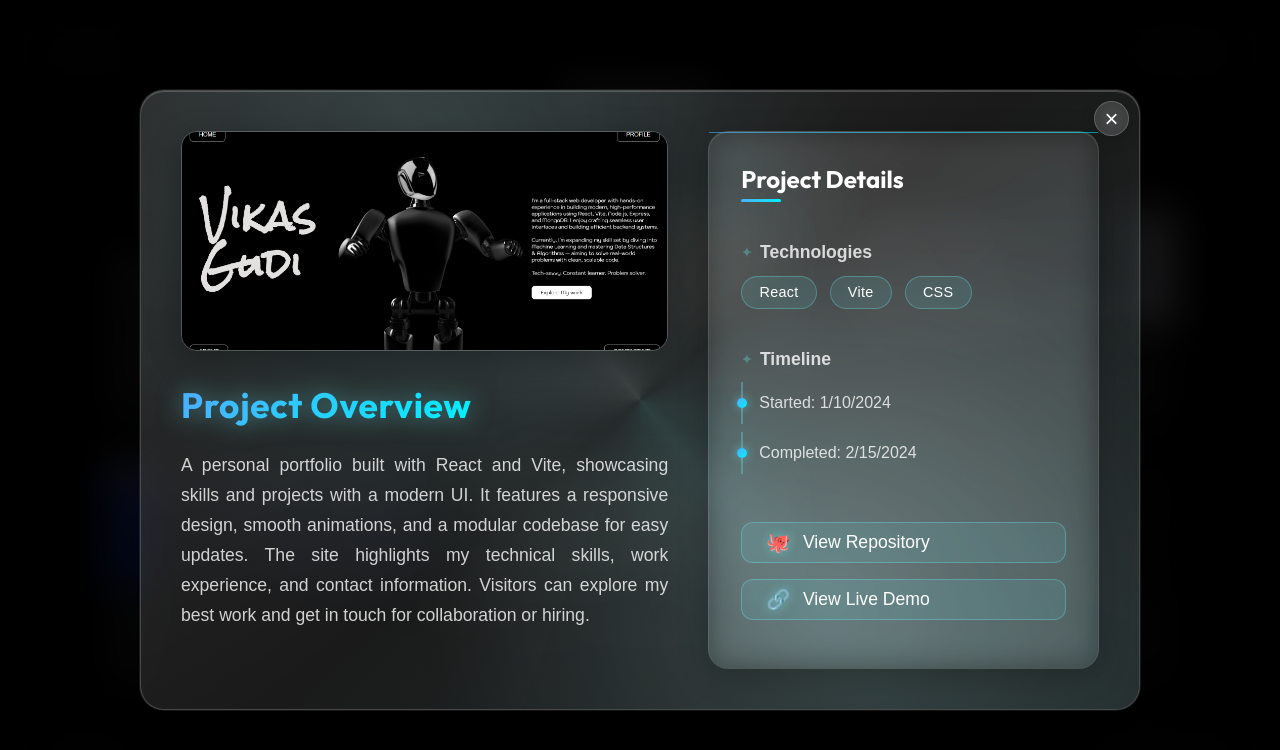
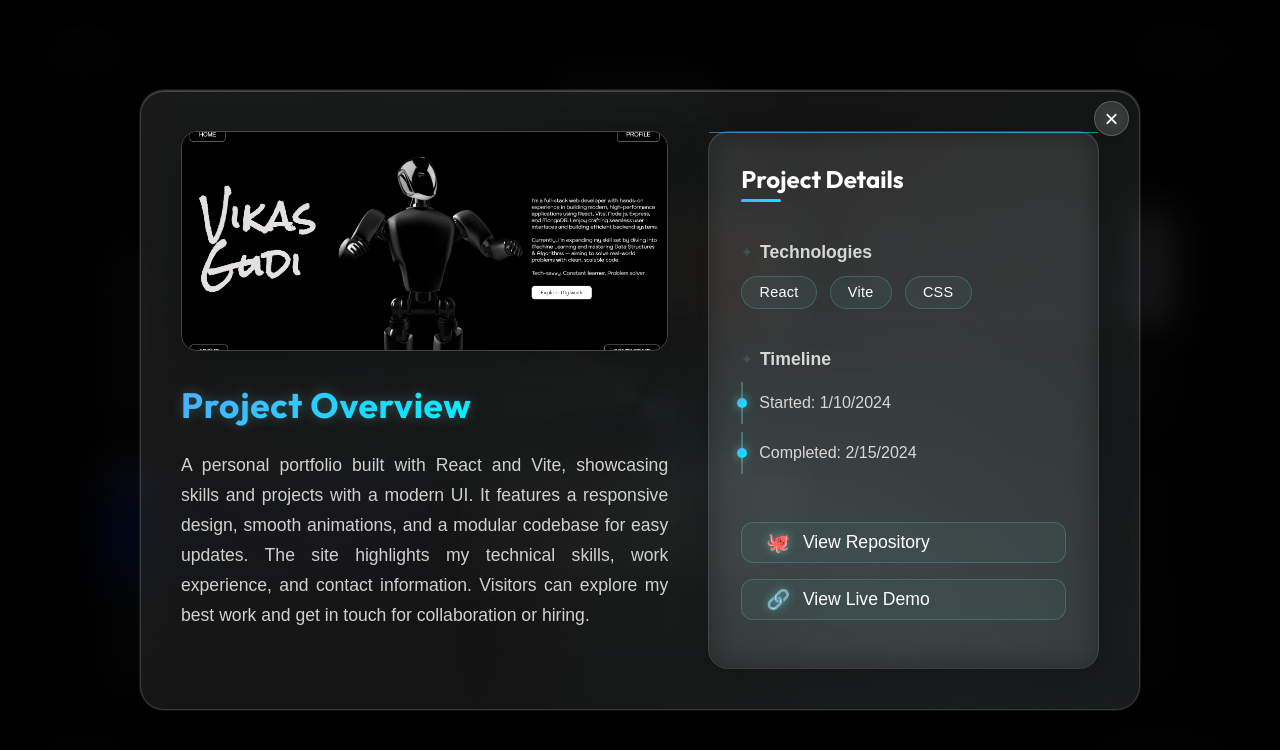
Before and after one commit to Gudi-Vikas/portfolio-site, a React (Vite) app in the folder frontend/: page /projects in a window 1280 px wide. Both pictures are taken after a click on the button 262 px from the left and 317 px from the top of the page. Shown: the top 750 px of the page. Built offline with nearby package versions, Linux system fonts and the light colour scheme; a web font is replaced by a local one.

Commit message:
project modal bg change

```diff
--- a/frontend/src/components/ProjectModal/ProjectModal.css
+++ b/frontend/src/components/ProjectModal/ProjectModal.css
@@ -1,10 +1,10 @@
 /* Glassmorphism Project Modal - Beautiful & Creative Design */
 
 :root {
-  --glass-bg: rgba(255, 255, 255, 0.1);
-  --glass-border: rgba(255, 255, 255, 0.2);
+  --glass-bg: rgba(255, 255, 255, 0.08);
+  --glass-border: rgba(255, 255, 255, 0.15);
   --glass-shadow: 0 8px 32px rgba(0, 0, 0, 0.3);
-  --accent-glow: rgba(108, 243, 253, 0.3);
+  --accent-glow: rgba(108, 243, 253, 0.15);
   --text-primary: #ffffff;
   --text-secondary: rgba(255, 255, 255, 0.8);
   --text-muted: rgba(255, 255, 255, 0.6);
@@ -74,20 +74,20 @@
 }
 
 .project-modal::-webkit-scrollbar-thumb {
-  background: rgba(184, 243, 253, 0.3);
+  background: rgba(184, 243, 253, 0.15);
   border-radius: 4px;
   border: none;
   box-shadow: none;
 }
 
 .project-modal::-webkit-scrollbar-thumb:hover {
-  background: rgba(184, 243, 253, 0.5);
+  background: rgba(184, 243, 253, 0.25);
   box-shadow: none;
   transform: none;
 }
 
 .project-modal::-webkit-scrollbar-thumb:active {
-  background: rgba(184, 243, 253, 0.6);
+  background: rgba(184, 243, 253, 0.3);
   box-shadow: none;
 }
 
@@ -105,7 +105,7 @@
   }
 }
 
-/* Animated background elements */
+/* Subtle background elements */
 .project-modal::before {
   content: '';
   position: absolute;
@@ -113,8 +113,8 @@
   left: -50%;
   width: 200%;
   height: 200%;
-  background: conic-gradient(from 0deg, transparent, rgba(108, 243, 253, 0.1), transparent, rgba(255, 255, 255, 0.1), transparent);
-  animation: rotate 20s linear infinite;
+  background: conic-gradient(from 0deg, transparent, rgba(108, 243, 253, 0.03), transparent, rgba(255, 255, 255, 0.02), transparent);
+  animation: rotate 30s linear infinite;
   z-index: -1;
 }
 
@@ -125,8 +125,8 @@
   left: 0;
   right: 0;
   bottom: 0;
-  background: radial-gradient(circle at 30% 20%, rgba(108, 243, 253, 0.1) 0%, transparent 50%),
-              radial-gradient(circle at 70% 80%, rgba(255, 255, 255, 0.1) 0%, transparent 50%);
+  background: radial-gradient(circle at 30% 20%, rgba(108, 243, 253, 0.02) 0%, transparent 50%),
+              radial-gradient(circle at 70% 80%, rgba(255, 255, 255, 0.02) 0%, transparent 50%);
   pointer-events: none;
   z-index: -1;
 }
@@ -191,17 +191,17 @@
 }
 
 .modal-content::-webkit-scrollbar-thumb {
-  background: rgba(184, 243, 253, 0.2);
+  background: rgba(184, 243, 253, 0.1);
   border-radius: 3px;
   border: none;
 }
 
 .modal-content::-webkit-scrollbar-thumb:hover {
-  background: rgba(184, 243, 253, 0.4);
+  background: rgba(184, 243, 253, 0.2);
 }
 
 .modal-content::-webkit-scrollbar-thumb:active {
-  background: rgba(184, 243, 253, 0.5);
+  background: rgba(184, 243, 253, 0.25);
 }
 
 .modal-left {
@@ -272,8 +272,8 @@
 }
 
 @keyframes titleGlow {
-  0% { filter: drop-shadow(0 0 5px rgba(108, 243, 253, 0.3)); }
-  100% { filter: drop-shadow(0 0 15px rgba(108, 243, 253, 0.6)); }
+  0% { filter: drop-shadow(0 0 2px rgba(108, 243, 253, 0.2)); }
+  100% { filter: drop-shadow(0 0 8px rgba(108, 243, 253, 0.3)); }
 }
 
 .modal-overview-desc {
@@ -394,11 +394,11 @@
 }
 
 .modal-tech-badge {
-  background: rgba(108, 243, 253, 0.1);
+  background: rgba(108, 243, 253, 0.05);
   color: var(--text-primary);
   font-size: 0.9rem;
   font-family: 'Kodchasan', sans-serif;
-  border: 1px solid rgba(108, 243, 253, 0.3);
+  border: 1px solid rgba(108, 243, 253, 0.2);
   border-radius: 20px;
   padding: 0.5em 1.2em;
   font-weight: 500;
@@ -425,9 +425,9 @@
 }
 
 .modal-tech-badge:hover {
-  background: rgba(108, 243, 253, 0.2);
+  background: rgba(108, 243, 253, 0.1);
   transform: translateY(-2px);
-  box-shadow: 0 4px 15px rgba(108, 243, 253, 0.3);
+  box-shadow: 0 4px 15px rgba(108, 243, 253, 0.2);
 }
 
 .modal-timeline {
@@ -473,8 +473,8 @@
   align-items: center;
   gap: 0.8rem;
   padding: 0.5rem 1.5rem;
-  background: rgba(108, 243, 253, 0.1);
-  border: 1px solid rgba(108, 243, 253, 0.3);
+  background: rgba(108, 243, 253, 0.05);
+  border: 1px solid rgba(108, 243, 253, 0.2);
   border-radius: 12px;
   transition: all 0.3s var(--ease-bounce);
   backdrop-filter: blur(5px);
@@ -498,10 +498,10 @@
 }
 
 .modal-link:hover {
-  background: rgba(108, 243, 253, 0.2);
+  background: rgba(108, 243, 253, 0.1);
   transform: translateY(-3px);
-  box-shadow: 0 8px 25px rgba(108, 243, 253, 0.3);
-  border-color: rgba(108, 243, 253, 0.6);
+  box-shadow: 0 8px 25px rgba(108, 243, 253, 0.2);
+  border-color: rgba(108, 243, 253, 0.4);
 }
 
 .modal-link span {
```
Also changed, not shown: frontend/package.json (+9 -1 lines), 1 other file (tests, documents, lock files or other folders).
